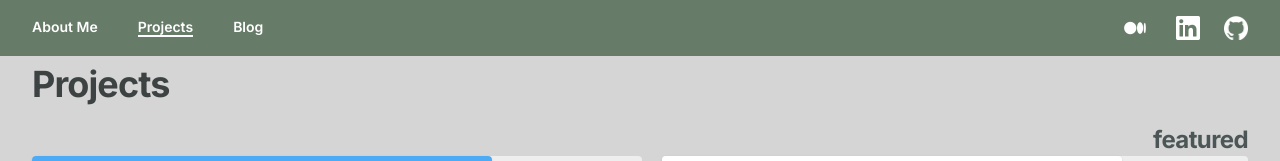
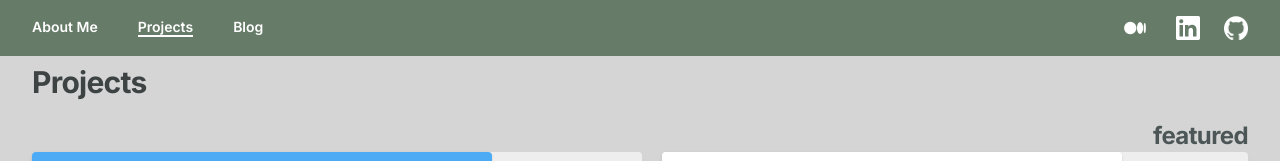
Before and after one commit to CeciliaHoof/MyPortfolio, a Next.js app: page /projects in a window 1280 px wide. Shown: the top 161 px of the page. Built offline with nearby package versions, Linux system fonts and the light colour scheme.

Commit message:
project page restyle

```diff
--- a/app/projects/page.jsx
+++ b/app/projects/page.jsx
@@ -16,7 +16,7 @@ export default function Page() {
 
   return (
     <>
-      <h1 className="text-4xl font-bold tracking-tight text-headers">
+      <h1 className="text-3xl font-bold tracking-tight text-headers">
         Projects
       </h1>
       <h2 className="text-2xl font-bold tracking-tight text-sub-headers mt-5 text-right">
```
